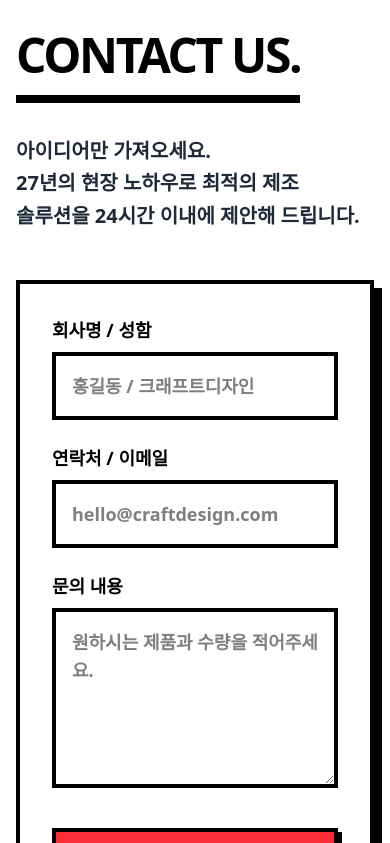
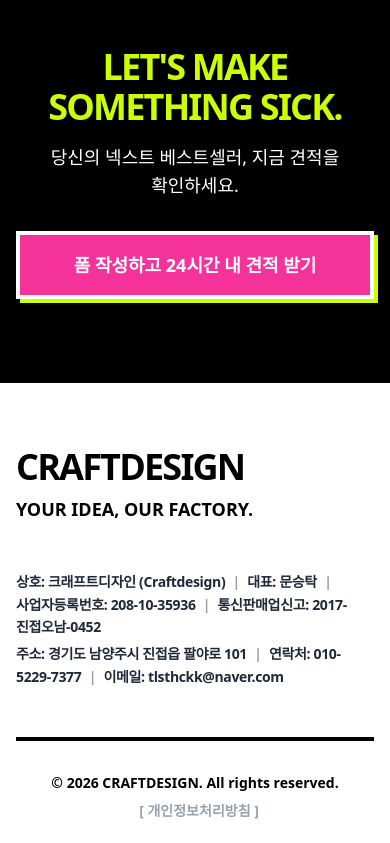
Before and after one commit to tlsthckk-maker/craftdesign, a Next.js app: page / in a window 390 px wide. Shown: the part 5200-6043 px from the top of the page. Built offline with nearby package versions, Linux system fonts and the light colour scheme.

Commit message:
Revert "feat: redesign contact section with neo-brutalism form in main page"
This reverts commit 2599cf388387be5653e4c1b68d180cf423048658.

```diff
--- a/src/app/page.tsx
+++ b/src/app/page.tsx
@@ -261,61 +261,17 @@ export default function Home() {
       </section>
 
       {/* 7. CONTACT 섹션 (Section 5) */}
-      <section id="contact" className="w-full py-16 md:py-24 bg-white px-4 border-t-4 border-black">
-        <div className="max-w-6xl mx-auto flex flex-col md:flex-row gap-12 md:gap-20">
-
-          {/* 타이틀 영역 */}
-          <div className="flex-1">
-            <h2 className="text-5xl md:text-7xl font-black text-left tracking-tighter inline-block border-b-8 border-black pb-4 break-keep mb-8">
-              CONTACT US.
-            </h2>
-            <p className="text-xl md:text-2xl font-bold text-gray-800 leading-relaxed break-keep">
-              아이디어만 가져오세요.<br/>
-              27년의 현장 노하우로 최적의 제조 솔루션을 24시간 이내에 제안해 드립니다.
-            </p>
-          </div>
-
-          {/* 폼 영역 */}
-          <div className="flex-1 flex justify-center md:justify-end">
-            <form className="w-full max-w-xl bg-white border-4 border-black p-8 md:p-12 shadow-[8px_8px_0_0_#000] flex flex-col gap-6">
-              <div className="flex flex-col">
-                <label htmlFor="name" className="font-bold text-lg mb-2">회사명 / 성함</label>
-                <input
-                  type="text"
-                  id="name"
-                  className="bg-white border-4 border-black rounded-none p-4 text-lg font-bold outline-none focus:border-blue-600 transition-colors"
-                  placeholder="홍길동 / 크래프트디자인"
-                />
-              </div>
-
-              <div className="flex flex-col">
-                <label htmlFor="contactInfo" className="font-bold text-lg mb-2">연락처 / 이메일</label>
-                <input
-                  type="text"
-                  id="contactInfo"
-                  className="bg-white border-4 border-black rounded-none p-4 text-lg font-bold outline-none focus:border-blue-600 transition-colors"
-                  placeholder="hello@craftdesign.com"
-                />
-              </div>
-
-              <div className="flex flex-col">
-                <label htmlFor="message" className="font-bold text-lg mb-2">문의 내용</label>
-                <textarea
-                  id="message"
-                  rows={5}
-                  className="bg-white border-4 border-black rounded-none p-4 text-lg font-bold outline-none focus:border-blue-600 transition-colors resize-y"
-                  placeholder="원하시는 제품과 수량을 적어주세요."
-                ></textarea>
-              </div>
-
-              <button
-                type="submit"
-                className="w-full bg-red-500 text-white font-black text-xl rounded-none p-6 border-4 border-black shadow-[4px_4px_0_0_#000] hover:-translate-x-1 hover:-translate-y-1 hover:shadow-[8px_8px_0_0_#000] active:translate-x-1 active:translate-y-1 active:shadow-none transition-all mt-4"
-              >
-                문의하기 ✦
-              </button>
-            </form>
-          </div>
+      <section className="w-full py-20 md:py-32 bg-black px-4 text-center border-t-4 border-black flex flex-col items-center justify-center">
+        <div className="max-w-4xl mx-auto flex flex-col items-center">
+          <h2 className="text-4xl md:text-7xl font-black text-[#CCFF00] mb-4 md:mb-6 tracking-tighter break-keep">
+            LET&apos;S MAKE SOMETHING SICK.
+          </h2>
+          <p className="text-lg md:text-2xl text-white mb-8 md:mb-12 font-medium break-keep">
+            당신의 넥스트 베스트셀러, 지금 견적을 확인하세요.
+          </p>
+          <Link href="/contact" className="group relative bg-pink-500 text-white font-black text-lg md:text-2xl px-8 py-4 md:px-12 md:py-6 border-4 border-white shadow-[4px_4px_0px_#CCFF00] md:shadow-[8px_8px_0px_#CCFF00] transition-transform hover:-translate-y-1 hover:-translate-x-1 hover:shadow-[8px_8px_0px_#CCFF00] md:hover:shadow-[12px_12px_0px_#CCFF00] active:translate-y-2 active:translate-x-2 active:shadow-none break-keep w-full sm:w-auto inline-block">
+            폼 작성하고 24시간 내 견적 받기
+          </Link>
         </div>
       </section>
     </main>
```
